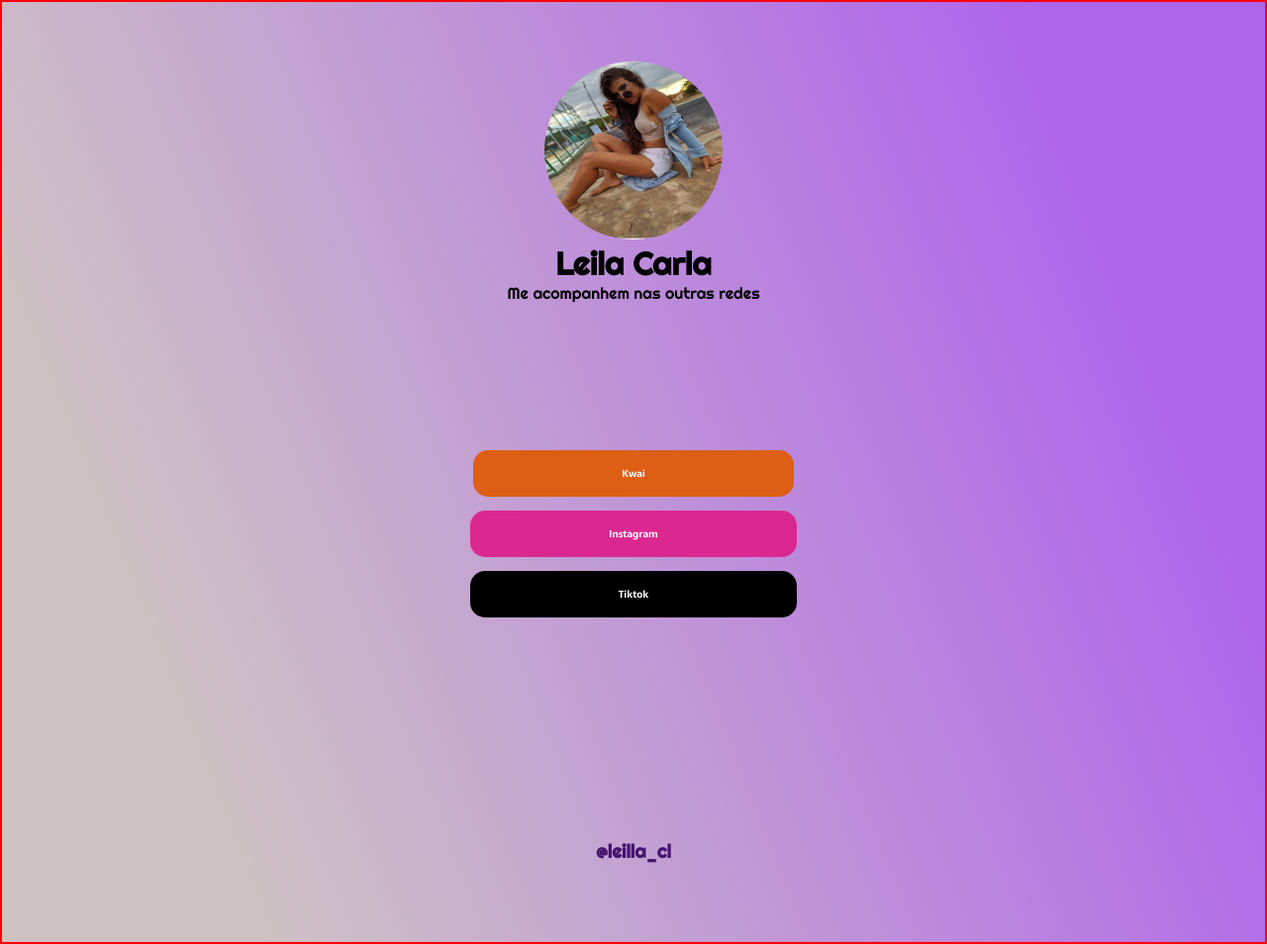
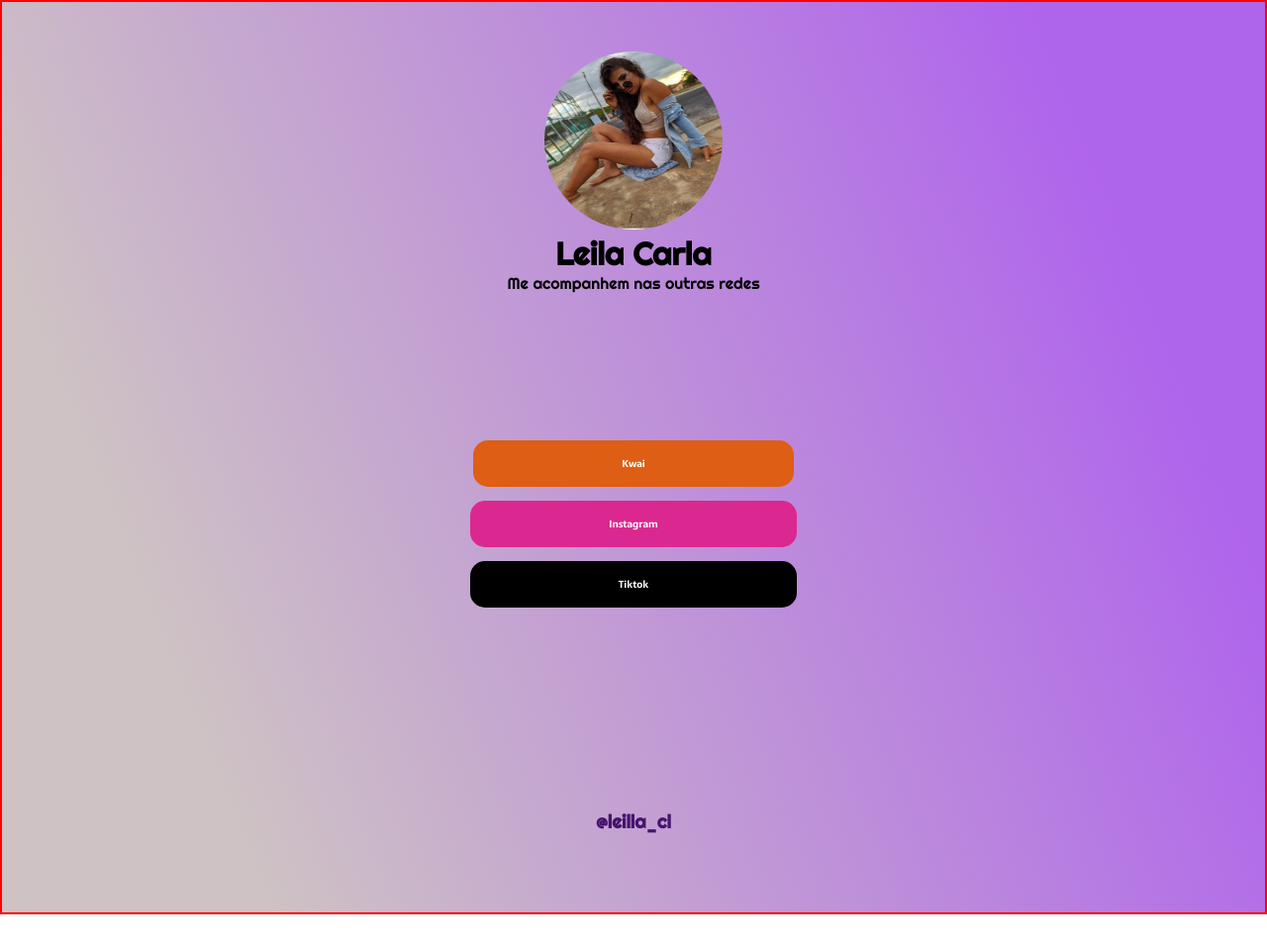
Before and after one commit to mateusdata/leilacarla, a plain HTML site: page index.html in a window 1280 px wide. Shown: the whole page at 99% size. After the commit the page ends 924 px from the top, so only its background shows below. Drawn offline with Linux system fonts and the light colour scheme.

Commit message:
Update index.html

```diff
--- a/index.html
+++ b/index.html
@@ -36,7 +36,7 @@
         }
 
         div#app {
-            margin: 60px 0px 10px 0px;
+            margin: 50px 0px 10px 0px;
         }
 
         div#acessoria a {
@@ -75,7 +75,7 @@
 
         h3 {
             color: rgb(70, 20, 110);
-            margin: 30px 0px 80px 0px;
+            margin: 10px 0px 80px 0px;
             padding-top: 40px;
             padding-bottom: 00px;
 
```
